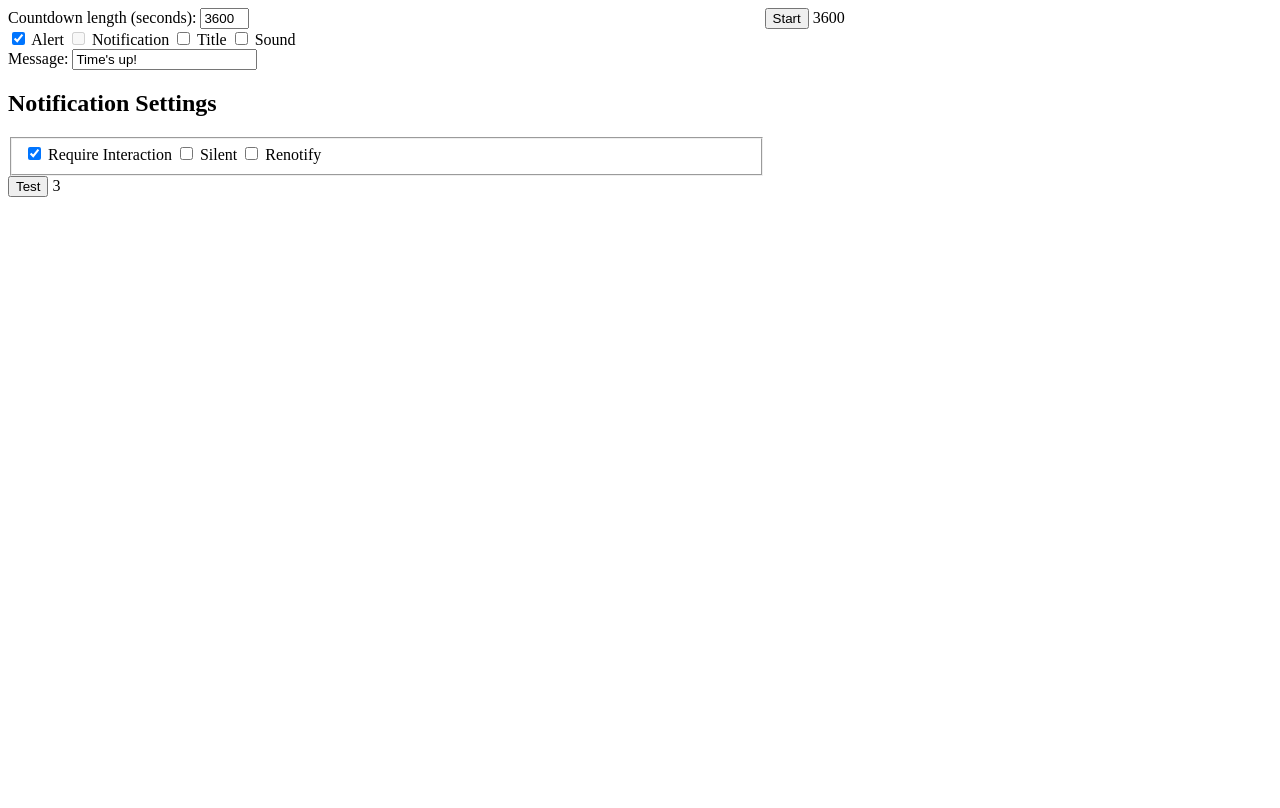
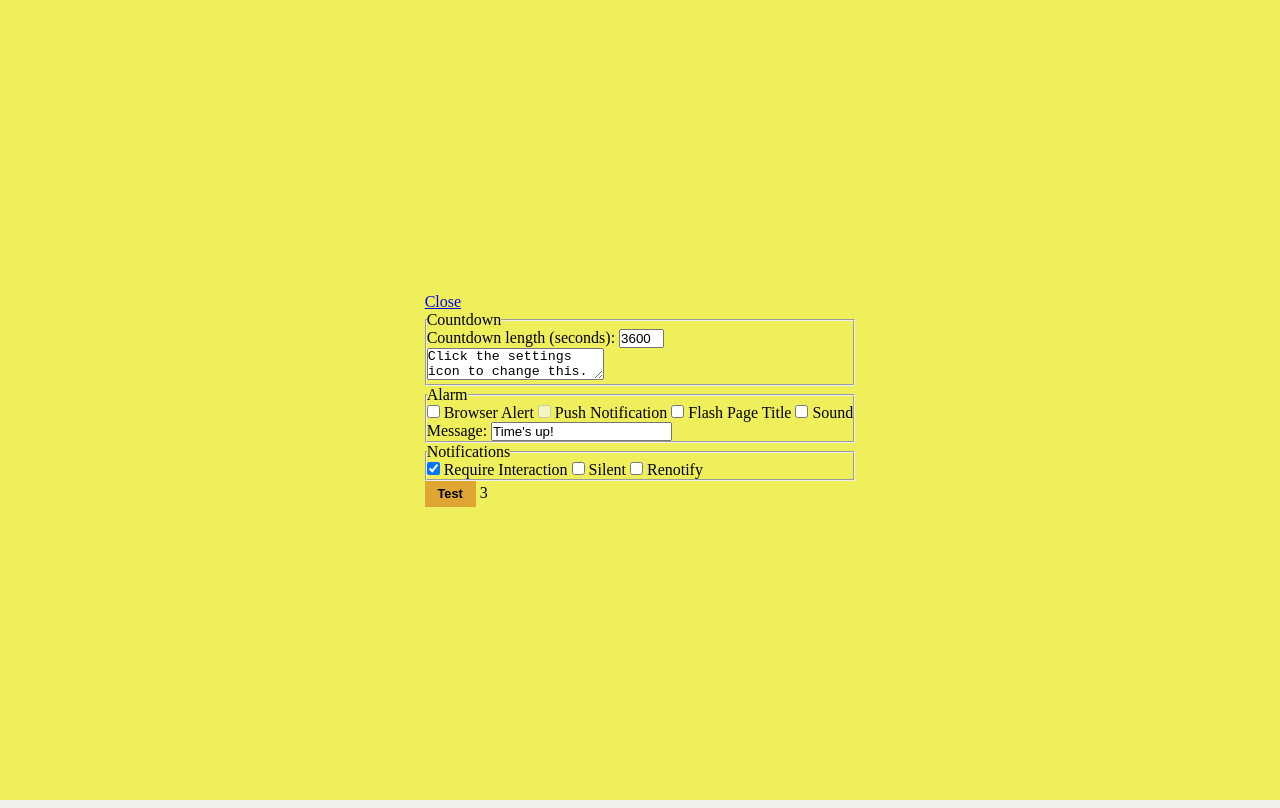
Before and after one commit to MeldrumJon/break-reminder, a plain HTML site: page index.html in a window 1280 px wide. Drawn offline with Linux system fonts and the light colour scheme.

Commit message:
Add custom user content.

```diff
--- a/index.html
+++ b/index.html
@@ -7,35 +7,55 @@
   		<link rel="stylesheet" href="style.css">
 	</head>
 
-	<body>
+	<body id="reminder">
+		<div id="countdown">
+			<div id="control">
+				<div>
+					<div>
+						<a href="#" id="cfg_open">Settings</a>
+						<span id="counter"></span>
+					</div>
+					<button type="button" id="btn_countdown">Start</button>
+				</div>
+			</div>
+			<div id="user">
+				User content.
+			</div>
+		</div>
+		<div id="settings">
 			<form id="cfg">
-			<div>
+				<a href="#" id="cfg_close">Close</a>
+				<fieldset>
+					<legend>Countdown</legend>
 					<label for="cfg_time">Countdown length (seconds): </label>
 					<input type="text" id="cfg_time"
 								   	minlength="1" maxlength="5" size="3" value="3600"
 																			pattern="[0-9]+">
-			</div>
-			<div>
-				<input type="checkbox" id="cfg_alert" name="cfg_alert" checked>
-				<label for="cfg_alert">Alert</label>
+					<br/>
+					<textarea id="cfg_user">Click the settings icon to change this.</textarea>
+				</fieldset>
+				<fieldset>
+					<legend>Alarm</legend>
+					<input type="checkbox" id="cfg_alert" name="cfg_alert">
+					<label for="cfg_alert">Browser Alert</label>
 
-				<input type="checkbox" id="cfg_notification" name="cfg_notification">
-				<label for="cfg_notification">Notification</label>
+					<input type="checkbox" id="cfg_notification" name="cfg_notification" checked>
+					<label for="cfg_notification">Push Notification</label>
 
 					<input type="checkbox" id="cfg_title" name="cfg_title">
-				<label for="cfg_title">Title</label>
+					<label for="cfg_title">Flash Page Title</label>
 
 					<input type="checkbox" id="cfg_sound" name="cfg_sound">
 					<label for="cfg_sound">Sound</label>
 
-			</div>
+					<br/>
 					<div>
 						<label for="cfg_msg">Message: </label>
 						<input type="text" id="cfg_msg" value="Time's up!">
 					</div>
-			<div>
-				<h2>Notification Settings</h2>
+				</fieldset>
 				<fieldset id="cfg_notifications">
+					<legend>Notifications</legend>
 					<input type="checkbox" id="cfg_ninteract"
 										name="cfg_ninteract" checked>
 					<label for="cfg_ninteract">Require Interaction</label>
@@ -48,12 +68,9 @@
 										name="cfg_nrenotify">
 					<label for="cfg_nrenotify">Renotify</label>
 				</fieldset>
-			</div>
 
-			<button type="button" id="btn_test">Test</button> <span id="countdown_test">3</span>
+				<button type="button" id="btn_test">Test</button> <span id="counter_test">3</span>
 			</form>
-		<div>
-			<button type="button" id="btn_countdown">Start</button> <span id="countdown"></span>
 		</div>
 		<script src="js/main.js" type="module"></script>
 	</body>
--- a/js/Config.js
+++ b/js/Config.js
@@ -21,9 +21,11 @@ export default class Config {
         this._prefix = prefix;
         if (localStorage.getItem(formId) !== null) {
             this.restore();
+            this._init = false;
         }
         else {
             this.save();
+            this._init = true;
         }
     }
 
@@ -65,8 +67,6 @@ export default class Config {
         }
         recurse(document.getElementById(this._formId), this, this._prefix);
         localStorage.setItem(this._formId, JSON.stringify(this));
-        console.log('saved: ', this);
-        console.log('ls: ', localStorage.getItem(this._formId));
     }
 
     restore() {
--- a/js/main.js
+++ b/js/main.js
@@ -10,13 +10,6 @@ dom_cfg.addEventListener('change', function() {
     cfg.save();
     return false;
 });
-
-// Disable DOM elements
-//const dom_cfg_nrepeat = document.getElementById('cfg_nrepeat');
-//const dom_cfg_nperiod = document.getElementById('cfg_nperiod');
-//dom_cfg_nrepeat.addEventListener('change', function() {
-//    dom_cfg_nperiod.disabled = !dom_cfg_nrepeat.checked;
-//});
 
 // Ask for notification permissions
 const dom_cfg_notification = document.getElementById('cfg_notification');
@@ -34,7 +27,6 @@ dom_cfg_notification.addEventListener('change', function() {
         }
     });
 });
-console.log(noti.push_status());
 if (noti.push_status() === "denied") {
     dom_cfg_notification.checked = false;
     dom_cfg_notification.disabled = true;
@@ -44,14 +36,41 @@ else if (noti.push_status() !== "granted") {
 }
 
 // Show countdown length
-const dom_countdown = document.getElementById('countdown');
+const dom_counter = document.getElementById('counter');
 const dom_cfg_time = document.getElementById('cfg_time');
 dom_cfg_time.addEventListener('change', function() {
     if (!count_intervalID) { // Countdown not active
-        dom_countdown.innerHTML = '' + dom_cfg_time.value;
+        dom_counter.innerHTML = '' + dom_cfg_time.value;
     }
 });
-dom_countdown.innerHTML = '' + cfg.time;
+dom_counter.innerHTML = '' + cfg.time;
+
+// Add user content
+const dom_user = document.getElementById('user');
+const dom_cfg_user = document.getElementById('cfg_user');
+dom_cfg_user.addEventListener('change', function() {
+    dom_user.innerHTML = dom_cfg_user.value;
+});
+
+
+/*
+ * UI FSM
+ */
+
+const dom_body = document.getElementById('reminder');
+const dom_cfg_open = document.getElementById('cfg_open');
+dom_cfg_open.addEventListener('click', function() {
+    dom_body.classList.add('settings');
+});
+const dom_cfg_close = document.getElementById('cfg_close');
+dom_cfg_close.addEventListener('click', function() {
+    dom_body.classList.remove('settings');
+});
+if (cfg._init) {
+    dom_body.classList.add('settings');
+}
+
+
 
 /*
  * Countdown
@@ -59,12 +78,15 @@ dom_countdown.innerHTML = '' + cfg.time;
 
 function notify() {
     if (cfg.notification) {
-        noti.push('Reminder', {
+        let notification = noti.push('Reminder', {
             body: cfg.msg,
             requireInteraction: cfg.ninteract,
             silent: cfg.nsilent,
             renotify: cfg.nrenotify
         });
+        notification.onclick = function() {
+            notification.close();
+        }
     }
     if (cfg.title) {
         noti.title(cfg.msg);
@@ -78,8 +100,8 @@ function notify() {
 
 // Test Button
 const dom_btn_test = document.getElementById('btn_test');
-const dom_test_countdown = document.getElementById('countdown_test');
-const test_length = parseInt(dom_test_countdown.innerHTML);
+const dom_test_counter = document.getElementById('counter_test');
+const test_length = parseInt(dom_test_counter.innerHTML);
 let test_intervalID = null;
 dom_btn_test.onclick = function() {
     if (test_intervalID) { return; }
@@ -89,11 +111,11 @@ dom_btn_test.onclick = function() {
         if (remaining < 0) {
             window.clearInterval(test_intervalID);
             test_intervalID = null;
-            dom_test_countdown.innerHTML = '' + test_length;
+            dom_test_counter.innerHTML = '' + test_length;
             notify();
         }
         else {
-            dom_test_countdown.innerHTML = '' + remaining;
+            dom_test_counter.innerHTML = '' + remaining;
         }
     }
     update();
@@ -115,7 +137,7 @@ dom_btn_countdown.onclick = function() {
         if (remaining == -1) {
             notify();
         }
-        dom_countdown.innerHTML = '' + remaining;
+        dom_counter.innerHTML = '' + remaining;
     }
     update();
     count_intervalID = window.setInterval(update, 1000);
--- a/style.css
+++ b/style.css
@@ -1,22 +1,80 @@
+* {
+	padding: 0;
+	margin: 0;
+}
 html { height: 100%; }
 body {
-	display: grid;
 	height: 100%;
-	grid-template-columns: auto auto;
-	grid-template-rows: auto auto;
+	background: #f0efea;
+	position: fixed;
+	top: 0;
+	right: 0;
+	bottom: 0;
+	left: 0;
+}
+button {
+	background: #dfa633;
+	border:none;
+	font-size: 0.8em;
+	font-weight: 700;
+	padding: 0 1em;
+	line-height: 2em;
+}
+button:hover {
+	background: #b08327;
+	cursor:pointer;
+}
+
+#countdown {
+	position: absolute;
+	top:0;
+	left:0;
+	width:100%;
+	height:100%;
+	text-align: center;
+}
+#control {
+	padding: 0 5em;
+}
+#control > div {
+	padding: 1em 0;
+	border-bottom: 1px solid black;
+}
+#cfg_open {
+	display:inline-block;
+	vertical-align: middle;
+}
+#counter {
+	display:inline-block;
+	vertical-align: middle;
+	font-family: monospace;
+	font-size: 3em;
+}
+#user {
+	height: 100%;
+	display: flex;
+	justify-content: center;
+	align-items: center;
 }
 
 #settings {
-	grid-row: 1 / 2;
-	grid-column: 2;
+	position: absolute;
+	top: 0;
+	left: 0;
+	width: 100%;
+	height: 100%;
+	display: flex;
+	justify-content: center;
+	align-items: center;
+	z-index: 100;
+	background: #efef5b;
+	/* Hidden normally */
+	visibility: hidden;
+	opacity: 0;
+	transition: all linear 0.5s;
 }
-
-#countdown {
-	grid-row: 1;
-	grid-column: 1;
+body.settings #settings {
+	visibility: visible;
+	transition: all linear 0.5s;
+	opacity: 1;
 }
-
-#break {
-	grid-row: 2;
-	grid-column: 1;
-}
```
Lines whose indentation alone changed are shown as unchanged.
